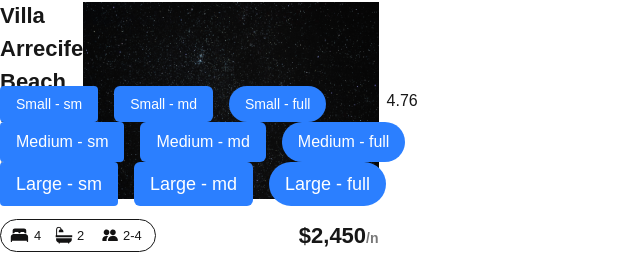
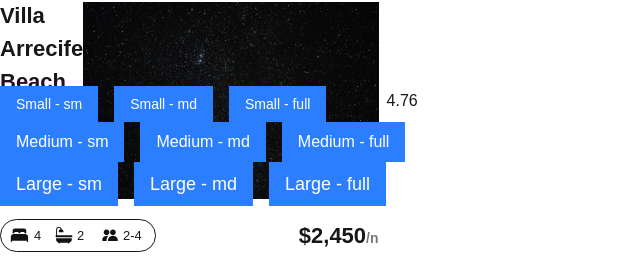
Before and after one commit to onumaeleanyagift/alx-project-0x00-setup, a Next.js app in the folder alx-project-0x00/: page /landing in a window 1280 px wide. Shown: the part 364-620 px from the top of the page, without its empty margins (0-640 px from the left). Built offline with nearby package versions, Linux system fonts and the light colour scheme.

Commit message:
feat: render Buttons with rounded-sm, rounded-md, and rounded-full shape variations

```diff
--- a/alx-project-0x00/pages/landing.tsx
+++ b/alx-project-0x00/pages/landing.tsx
@@ -9,23 +9,35 @@ const Landing: React.FC = () => {
 
       {/* Small Buttons */}
       <div className="flex gap-4">
-        <Button title="Small - sm" className="text-sm rounded-sm" />
-        <Button title="Small - md" className="text-sm rounded-md" />
-        <Button title="Small - full" className="text-sm rounded-full" />
+        <Button title="Small - sm" className="text-sm" styles="rounded-sm" />
+        <Button title="Small - md" className="text-sm" styles="rounded-md" />
+        <Button
+          title="Small - full"
+          className="text-sm"
+          styles="rounded-full"
+        />
       </div>
 
       {/* Medium Buttons */}
       <div className="flex gap-4">
-        <Button title="Medium - sm" className="text-base rounded-sm" />
-        <Button title="Medium - md" className="text-base rounded-md" />
-        <Button title="Medium - full" className="text-base rounded-full" />
+        <Button title="Medium - sm" className="text-base" styles="rounded-sm" />
+        <Button title="Medium - md" className="text-base" styles="rounded-md" />
+        <Button
+          title="Medium - full"
+          className="text-base"
+          styles="rounded-full"
+        />
       </div>
 
       {/* Large Buttons */}
       <div className="flex gap-4">
-        <Button title="Large - sm" className="text-lg rounded-sm" />
-        <Button title="Large - md" className="text-lg rounded-md" />
-        <Button title="Large - full" className="text-lg rounded-full" />
+        <Button title="Large - sm" className="text-lg" styles="rounded-sm" />
+        <Button title="Large - md" className="text-lg" styles="rounded-md" />
+        <Button
+          title="Large - full"
+          className="text-lg"
+          styles="rounded-full"
+        />
       </div>
     </div>
   );
```
